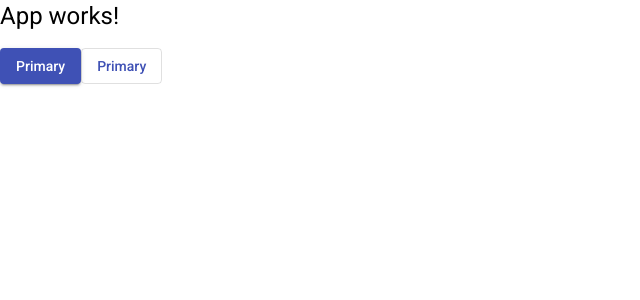
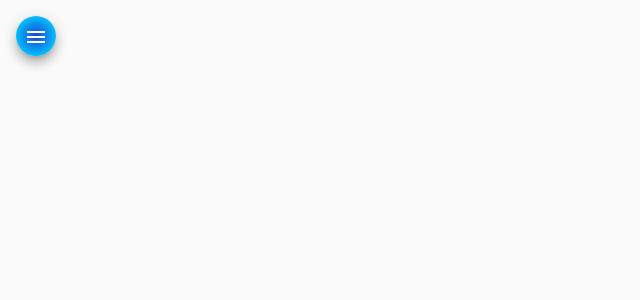
Before and after one commit to lfromani/obra-front, an Angular app: page / in a window 1280 px wide. Shown: the top 300 px of the page, without its empty margins (0-640 px from the left). Built offline with nearby package versions, Linux system fonts and the light colour scheme.

Commit message:
nav e home

```diff
--- a/src/app/app-routing.module.ts
+++ b/src/app/app-routing.module.ts
@@ -1,7 +1,12 @@
 import { NgModule } from '@angular/core';
 import { RouterModule, Routes } from '@angular/router';
+import { NavComponent } from './components/nav/nav.component';
 
-const routes: Routes = [];
+const routes: Routes = [
+  {
+    path: '', component: NavComponent
+  }
+];
 
 @NgModule({
   imports: [RouterModule.forRoot(routes)],
--- a/src/app/app.component.html
+++ b/src/app/app.component.html
@@ -1,3 +1 @@
-<h1>App works!</h1>
-<button mat-raised-button color="primary">Primary</button>
-<button mat-stroked-button color="primary">Primary</button>
+<router-outlet></router-outlet>
--- a/src/app/app.module.ts
+++ b/src/app/app.module.ts
@@ -29,6 +29,7 @@ import { MatCardModule } from '@angular/material/card';
 
 // Componentes do projeto
 import { NavComponent } from './components/nav/nav.component';
+import { HomeComponent } from './components/home/home.component';
 /*import { HomeComponent } from './components/home/home.component';
 import { HeaderComponent } from './components/header/header.component';
 import { TecnicoListComponent } from './components/tecnico/tecnico-list/tecnico-list.component';
@@ -52,6 +53,7 @@ import { ChamadoReadComponent } from './components/chamado/chamado-read/chamado-
   declarations: [
     AppComponent,
     NavComponent,
+    HomeComponent,
     /*HomeComponent,
     HeaderComponent,
     TecnicoListComponent,
--- /dev/null
+++ b/src/app/components/home/home.component.html
@@ -0,0 +1 @@
+<p>home works!</p>
--- /dev/null
+++ b/src/app/components/home/home.component.ts
@@ -0,0 +1,15 @@
+import { Component, OnInit } from '@angular/core';
+
+@Component({
+  selector: 'app-home',
+  templateUrl: './home.component.html',
+  styleUrls: ['./home.component.css']
+})
+export class HomeComponent implements OnInit {
+
+  constructor() { }
+
+  ngOnInit(): void {
+  }
+
+}
--- a/src/app/components/nav/nav.component.css
+++ b/src/app/components/nav/nav.component.css
@@ -0,0 +1,23 @@
+.container {
+    height: 100%;
+}
+
+.sidenav {
+    width: 13rem;
+    color: white;
+    background: radial-gradient(circle, rgba(2,0,36,1) 0%, rgba(26,67,210,1) 0%, rgba(0,198,255,1) 75%);
+}
+
+.sidenav a {
+    color: white;
+}
+
+.sidenav i {
+    margin-right: .6rem;
+}
+
+.menu {
+    margin: 1rem 0 0 1rem;
+    color: white;
+    background: radial-gradient(circle, rgba(2,0,36,1) 0%, rgba(26,67,210,1) 0%, rgba(0,198,255,1) 75%);
+}
--- a/src/app/components/nav/nav.component.html
+++ b/src/app/components/nav/nav.component.html
@@ -1 +1,28 @@
-<p>nav works!</p>
+<mat-drawer-container class="container" autosize>
+    <mat-drawer #drawer class="sidenav" mode="side">
+        <mat-nav-list class="nav-list">
+            <a mat-list-item routerLink="/">
+                <i class="material-icons">home</i>Home
+            </a>
+            <a mat-list-item routerLink="/">
+                <i class="material-icons">account_circle</i>Clientes
+            </a>
+            <a mat-list-item routerLink="/">
+                <i class="material-icons">person</i>Produtos
+            </a>
+            <a mat-list-item routerLink="/">
+                <i class="material-icons">home</i>Obras
+            </a>
+            <a mat-list-item routerLink="/">
+                <i class="material-icons">logout</i>Logout
+            </a>
+        </mat-nav-list>
+    </mat-drawer>
+
+    <div class="sidenav-content">
+      <button class="menu mat-elevation-z8" (click)="drawer.toggle()" mat-icon-button>
+        <mat-icon>menu</mat-icon>
+      </button>
+    </div>
+
+  </mat-drawer-container>
```
Also changed, not shown: src/app/components/home/home.component.css (added).
